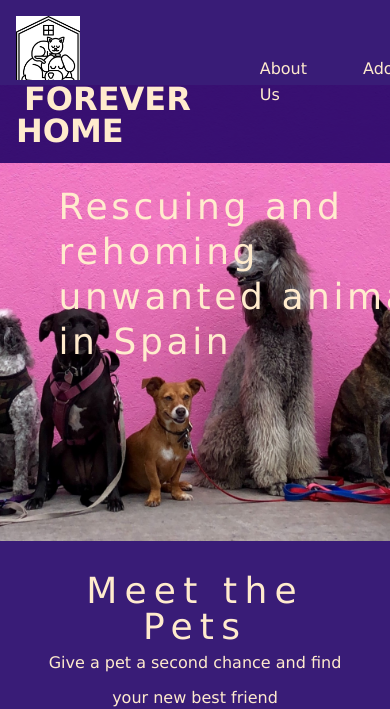
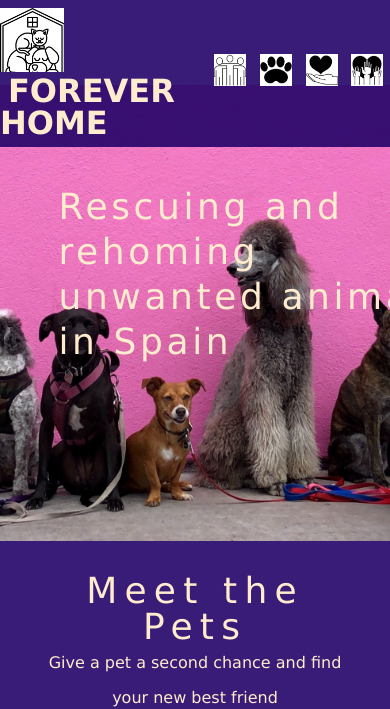
Before and after one commit to AnnaMTerris/Forever_Home, a plain HTML site: page index.html in a window 390 px wide. Shown: the top 709 px of the page. Drawn offline with Linux system fonts and the light colour scheme.

Commit message:
media query for header

```diff
--- a/Resources/style.css
+++ b/Resources/style.css
@@ -90,6 +90,36 @@ header .desktop_name {
     text-transform: uppercase;
     padding-left: 0.5rem;
     padding-right: 5rem;
+}
+
+@media only screen and (max-width: 760px) {
+    header .desktop {
+      display: none;
+    }
+
+    header .mobile {
+      display: block;
+      width: 100%;
+    }
+
+    header .content {
+      padding: .5rem 0;
+    }
+
+    header .mobile ul {
+      display: flex;
+      justify-content: space-around;
+      align-items: center;
+      width: 100%;
+    }
+
+    header .mobile li {
+      padding: 0;
+    }
+
+    header .mobile_icon {
+        max-width: 2rem;
+    }
 }
 
 /* Banner */
--- a/index.html
+++ b/index.html
@@ -28,7 +28,6 @@
 
             <nav class="mobile">
                 <ul>
-                    <li><a href="index.html" class="logo"><img class="icon" src="Dog_shelter_logo.png"></a></li>
                     <li><a href="#"><img class="mobile_icon" src="./Resources/Images/About Us.png"></a></li>
                     <li><a href="#"><img class="mobile_icon" src="./Resources/Images/Adopt.png"></a></li>
                     <li><a href="#"><img class="mobile_icon" src="./Resources/Images/Donate.png"></a></li>
```
